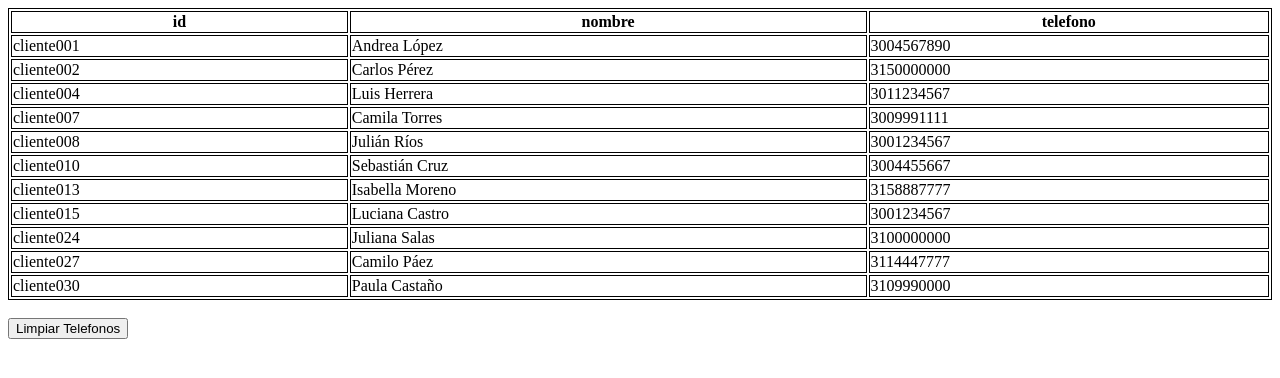
After one commit to elwuando/practicas-python, a Flask app: page /contactos in a window 1280 px wide. The commit adds this page. Shown: the top 378 px of the page. Run offline with Flask 3, Linux system fonts and the light colour scheme.

Commit message:
Avance de plantillas y funciones con flask y JinJa2

```diff
--- a/PYxFlask/app.py
+++ b/PYxFlask/app.py
@@ -1,5 +1,6 @@
 # Importa la clase datetime desde el módulo estándar datetime
 from datetime import datetime
+import re
 # Importa la clase Flask desde el modulo Flask.
 from flask import Flask, render_template, request
 
@@ -24,6 +25,7 @@ def suma():
     a = 3
     b = 2
     resultado = a + b
+
     return str(resultado)
 
 
@@ -31,6 +33,7 @@ def suma():
 def saludar(nombre):
     hora = datetime.now().hour
     print(hora)
+
     if hora >= 6 and hora < 12:
         saludo = 'buen dia Dios esta de tu lado'
     elif hora >= 12 and hora < 19:
@@ -45,13 +48,100 @@ def saludar(nombre):
 def formulario():
     nombre = None
     celular = None
+
     if request.method == 'POST':
-        print(request.form)
+
         nombre = request.form.get('nombre', None)
         celular = request.form.get('celular', None)
-    print(nombre, celular)
 
-    return render_template('formulario.html', persona=nombre, numero=celular)
+    return render_template('formulario.html', nombre=nombre, celular=celular)
+
+
+@app.route('/limpiar', methods=['GET', 'POST'])
+def limpiar_celular():
+    numero = None
+    mensaje = None
+
+    if request.method == 'POST':
+        numero = request.form.get('celular', None)
+        mensaje = f'es valido'
+
+        numero = re.sub(r'\D', '', str(numero))
+
+        if numero.startswith('00'):
+            numero = numero[2:]
+
+        if numero.startswith('0'):
+            numero = numero[1:]
+
+        if numero.startswith('57'):
+            numero = numero[2:]
+
+        if len(numero) != 10:
+            mensaje = f'no es valido'
+
+        if not numero.startswith('3'):
+            mensaje = f'no es valido'
+
+    return render_template('formulario_num.html', numero=numero, mensaje=mensaje)
+
+
+@app.route('/contactos')
+def contactos():
+
+    clientes = [
+        {"id": "cliente001", "nombre": "Andrea López", "telefono": "300-456-7890"},
+        {"id": "cliente002", "nombre": "Carlos Pérez", "telefono": "(+57) 315 000 0000"},
+        {"id": "cliente003", "nombre": "Mariana Díaz", "telefono": "31O-222-3344"},  # letra O en lugar de 0
+        {"id": "cliente004", "nombre": "Luis Herrera", "telefono": "301@123@4567"},
+        {"id": "cliente005", "nombre": "Sofía Gómez", "telefono": "12345"},
+        {"id": "cliente006", "nombre": "Daniel Rodríguez", "telefono": "N/A"},
+        {"id": "cliente007", "nombre": "Camila Torres", "telefono": "+57_300_999_1111"},
+        {"id": "cliente008", "nombre": "Julián Ríos", "telefono": "300.123.4567"},
+        {"id": "cliente009", "nombre": "Laura Martínez", "telefono": "Telefono no disponible"},
+        {"id": "cliente010", "nombre": "Sebastián Cruz", "telefono": "00300-4455-667"},
+        {"id": "cliente011", "nombre": "Valentina Ruiz", "telefono": "+57300ABC5678"},
+        {"id": "cliente012", "nombre": "Mateo Ramírez", "telefono": "+57-@@@-####"},
+        {"id": "cliente013", "nombre": "Isabella Moreno", "telefono": "+57 (315) 888-7777"},
+        {"id": "cliente014", "nombre": "Tomás Vega", "telefono": "31 5555"},
+        {"id": "cliente015", "nombre": "Luciana Castro", "telefono": "☎️ 3001234567"},
+        {"id": "cliente016", "nombre": "Simón Méndez", "telefono": "300 123 456 789"},  # demasiado largo
+        {"id": "cliente017", "nombre": "Gabriela León", "telefono": "+57-300-0000-0000"},
+        {"id": "cliente018", "nombre": "Emilio Navarro", "telefono": "___"},
+        {"id": "cliente019", "nombre": "Renata Flores", "telefono": "300-300-300"},
+        {"id": "cliente020", "nombre": "Diego Cárdenas", "telefono": "null"},
+        {"id": "cliente021", "nombre": "Natalia Romero", "telefono": "+57 300x999x888"},
+        {"id": "cliente022", "nombre": "Juan Camilo", "telefono": "abc123"},
+        {"id": "cliente023", "nombre": "Esteban Silva", "telefono": "😶"},
+        {"id": "cliente024", "nombre": "Juliana Salas", "telefono": "+57 310-000-0000"},
+        {"id": "cliente025", "nombre": "Felipe García", "telefono": " "},
+        {"id": "cliente026", "nombre": "Diana Ortiz", "telefono": "+57 3a0 123 4567"},
+        {"id": "cliente027", "nombre": "Camilo Páez", "telefono": "311\\444\\7777"},
+        {"id": "cliente028", "nombre": "Manuela Rivas", "telefono": "+57-311-@@@-@@@@"},
+        {"id": "cliente029", "nombre": "Ricardo Méndez", "telefono": "321-0000"},
+        {"id": "cliente030", "nombre": "Paula Castaño", "telefono": "3109990000"}
+    ]
+    lista_valida = []
+    for cliente in clientes:
+        numero = cliente.get('telefono', None)
+        numero = re.sub(r'\D', '', numero)
+
+        if numero.startswith('00'):
+            numero = numero[2:]
+
+        if numero.startswith('0'):
+            numero = numero[1:]
+
+        if numero.startswith('57'):
+            numero = numero[2:]
+
+        if len(numero) == 10 and numero.startswith('3'):
+            cliente['telefono'] = numero
+            lista_valida.append(cliente)
+
+
+    return render_template('contactos.html', clientes=lista_valida)
+
 
 
 if __name__ == "__main__":
--- /dev/null
+++ b/PYxFlask/templates/contactos.html
@@ -0,0 +1,32 @@
+<!DOCTYPE html>
+<html lang='es'>
+<style>
+    table, th, td {
+  border:1px solid black;
+}
+</style>
+<head>
+    <meta charset='UTF-8'/>
+    <meta name='viewport' content='width=device-width, initial-scale=1.0'/>
+    <title>Lista de contactos</title>
+</head>
+<body>
+    <table style="width:100%">
+        <tr>
+            <th>id</th>
+            <th>nombre</th>
+            <th>telefono</th>
+        </tr>
+        {% for cliente in clientes %}
+        <tr>
+            <td>{{ cliente.id }}</td>
+            <td>{{ cliente.nombre }}</td>
+            <td>{{ cliente.telefono }}</td>
+        </tr>
+        {% endfor %}
+
+    </table>
+    <br>
+    <button type="button">Limpiar Telefonos</button>
+</body>
+</html>
--- a/PYxFlask/templates/formulario.html
+++ b/PYxFlask/templates/formulario.html
@@ -21,8 +21,8 @@
         <input type='reset' value='Limpiar'>
     </form>
 
-    {% if persona %}
-    <h3> {{ persona }} {{ numero }} </h3>
+    {% if nombre %}
+    <h3> {{ nombre }} {{ celular }} </h3>
     {% endif %}
 
 </body>
```
Also changed, not shown: PYxFlask/templates/formulario_num.html (added, +24 -0 lines).
